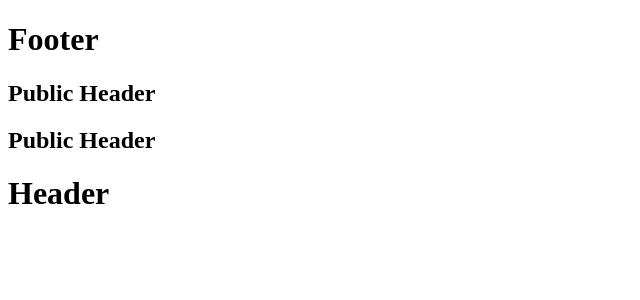
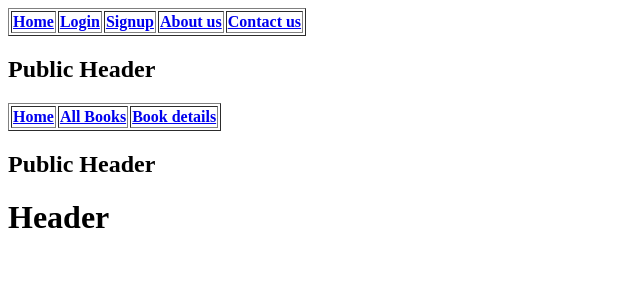
Before and after one commit to SandeepKumar377/BookShopAppWithAngular, an Angular app: page /public in a window 1280 px wide. Shown: the top 300 px of the page, without its empty margins (0-640 px from the left). Built offline with nearby package versions, Linux system fonts and the light colour scheme.

Commit message:
routerLink

```diff
--- a/src/app/app.component.html
+++ b/src/app/app.component.html
@@ -1,5 +1,13 @@
 <div>
-    <h1>Footer</h1>
+    <table border="1">
+        <thead>
+            <th><a routerLink="/public/home">Home</a></th>
+            <th><a routerLink="/auth/login">Login</a></th>
+            <th><a routerLink="/auth/signup">Signup</a></th>
+            <th><a routerLink="/about-us">About us</a></th>
+            <th><a routerLink="/contact-us">Contact us</a></th>
+        </thead>
+    </table>
 </div>
 <router-outlet> </router-outlet>
 <div>
--- a/src/app/public/public-routing.module.ts
+++ b/src/app/public/public-routing.module.ts
@@ -10,7 +10,7 @@ const routes: Routes = [
     path: 'public', component: PublicComponent,
     children: [
       { path: 'all-books', component: AllBooksComponent },
-      { path: 'book-details/:id', component: BookDetailsComponent },
+      { path: 'book-details/:id/author/:authorId', component: BookDetailsComponent },
       { path: 'home', component: HomeComponent },
     ]
   }
--- a/src/app/public/public.component.html
+++ b/src/app/public/public.component.html
@@ -1,3 +1,13 @@
 <h2>Public Header</h2>
+<table border="1">
+    <thead>
+        <th><a routerLink="home">Home</a></th>
+        <th><a routerLink="all-books">All Books</a></th>
+        <!-- 1st method tp pass id in url -->
+        <!-- <th><a routerLink="/public/book-details/{{bookId}}">Book details</a></th>  -->
+        <!-- 2st method tp pass id in url -->
+        <th><a [routerLink]="['book-details/',bookId,'author',author]">Book details</a></th>
+    </thead>
+</table>
 <router-outlet></router-outlet>
 <h2>Public Header</h2>
--- a/src/app/public/public.component.ts
+++ b/src/app/public/public.component.ts
@@ -7,6 +7,9 @@ import { Component, OnInit } from '@angular/core';
 })
 export class PublicComponent implements OnInit {
 
+  bookId:number=12;
+  author:string='Sandeep';
+
   constructor() { }
 
   ngOnInit(): void {
```
